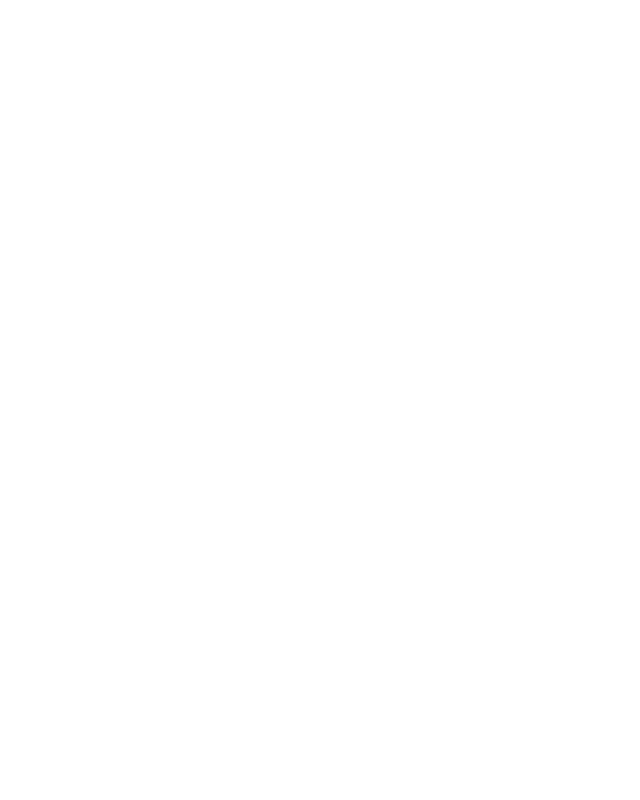
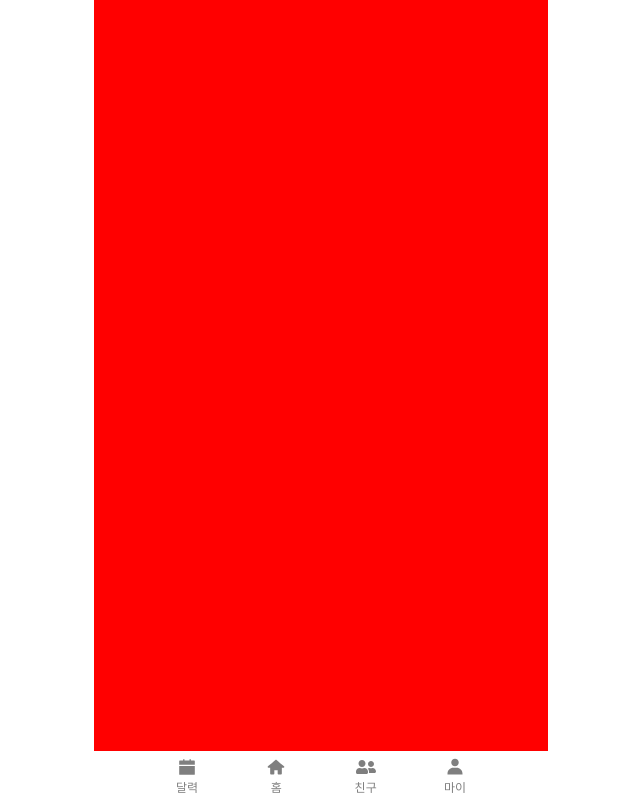
Before and after one commit to Miniproject-Boopower/FE, a React (Create React App) app: page /calenderdepth in a window 1280 px wide. Shown: the part 175-975 px from the top of the page, without its empty margins (319-959 px from the left). Before the commit the page ends 800 px from the top, so only its background shows below. Built offline with nearby package versions, Linux system fonts and the light colour scheme.

Commit message:
navbar 및 기본 레이아웃 설정

```diff
--- a/package.json
+++ b/package.json
@@ -9,6 +9,7 @@
     "@testing-library/user-event": "^13.5.0",
     "react": "^19.1.0",
     "react-dom": "^19.1.0",
+    "react-icons": "^5.5.0",
     "react-router-dom": "^7.5.3",
     "react-scripts": "5.0.1",
     "styled-components": "^6.1.17",
--- a/src/App.js
+++ b/src/App.js
@@ -1,12 +1,32 @@
-import RouterComponent from './router';
-import './App.css';
+import React from "react";
+import styled from "styled-components";
+import RouterComponent from "./router";
+import NavBar from "./components/navbar";
+import { BrowserRouter } from "react-router-dom";
 
+const AppWrapper = styled.div`
+  display: flex;
+  justify-content:center ;
+  flex-direction: column;
+  align-items: center;
+`;
+
+
+const Main = styled.main`
+  flex: 1;
+`;
 
 function App() {
   return (
-  <>
-      <RouterComponent />
-  </>);
+    <BrowserRouter>
+      <AppWrapper>
+        <Main>
+          <RouterComponent />
+        </Main>
+        <NavBar />
+      </AppWrapper>
+    </BrowserRouter>
+  );
 }
 
 export default App;
--- /dev/null
+++ b/src/components/navbar.jsx
@@ -0,0 +1,86 @@
+import styled from "styled-components";
+import { AiFillCalendar } from "react-icons/ai";
+import { TiHome } from "react-icons/ti";
+import { BiSolidUser } from "react-icons/bi";
+import { FaUserFriends } from "react-icons/fa";
+import { useNavigate } from "react-router-dom";
+
+const NavContainer = styled.div`
+  display: flex;
+  flex-direction: row;
+  width: 25.125rem;
+  height: 3.0625rem;
+  padding: 0.3125rem 3.5rem;
+  gap: 4.2rem;
+  justify-content: center;
+  align-items: center;
+  box-sizing: border-box;
+`;
+
+const IconContainer = styled.div`
+  display: flex;
+  width: 3rem;
+  gap: 0.08rem;
+  flex-direction: column;
+  align-items: center;
+  cursor: pointer; // ✅ 클릭 가능하게 표시
+`;
+
+const IconText = styled.h4`
+  color: rgba(0, 0, 0, 0.5);
+  font-family: Inter;
+  font-size: 0.75rem;
+  font-style: normal;
+  font-weight: 400;
+  line-height: normal;
+  margin: 0;
+`;
+
+const iconStyle = `
+  width: 1.25rem;
+  height: 1.25rem;
+  color: rgba(0, 0, 0, 0.5);
+`;
+
+const CalendarIcon = styled(AiFillCalendar)`
+  ${iconStyle}
+`;
+const HomeIcon = styled(TiHome)`
+  ${iconStyle}
+`;
+const UserIcon = styled(BiSolidUser)`
+  ${iconStyle}
+`;
+const FriendIcon = styled(FaUserFriends)`
+  ${iconStyle}
+`;
+
+export default function NavBar() {
+  const navigate = useNavigate();
+
+  // 공통 클릭 핸들러
+  const handleClick = (path) => {
+    navigate(path);
+  };
+
+  return (
+    <NavContainer>
+      <IconContainer onClick={() => handleClick("/calender")}>
+        <CalendarIcon />
+        <IconText>달력</IconText>
+      </IconContainer>
+      <IconContainer onClick={() => handleClick("/main")}>
+        <HomeIcon />
+        <IconText>홈</IconText>
+      </IconContainer>
+      <IconContainer onClick={() => handleClick("/friend")}>
+        <FriendIcon />
+        <IconText>친구</IconText>
+      </IconContainer>
+      <IconContainer onClick={() => handleClick("/mypage")}>
+        <UserIcon />
+        <IconText>마이</IconText>
+      </IconContainer>
+    </NavContainer>
+  );
+}
--- a/src/pages/Calender2.jsx
+++ b/src/pages/Calender2.jsx
@@ -1,5 +1,27 @@
+import styled from "styled-components"
+import { useState } from "react"
+
+
+
+const PageContainer = styled.div`
+    width: 25.125rem;
+    height: 54.625rem;
+    display: flex;
+    align-items: center;
+    flex-direction: column;
+    background-color: red;
+    padding : 1.63rem;
+    `
+
+
+
 export default function CalenderDepth(){
+
+    const[data, setdata] = useState("");
+
     return(
-        <p>일정 상세보기 페이지</p>
+
+            <PageContainer>
+            </PageContainer>
     )
 }
--- a/src/router.js
+++ b/src/router.js
@@ -1,5 +1,5 @@
 import React from "react";
-import { BrowserRouter, Route, Routes } from "react-router-dom";
+import { Route, Routes } from "react-router-dom";
 import BestFriend from "./pages/bestfriend";
 import Calender from "./pages/Calender";
 import CalenderDepth from "./pages/Calender2";
@@ -14,7 +14,6 @@
 
 const RouterComponent = () => {
     return (
-      <BrowserRouter>
         <Routes>
           <Route path="/" element={<Setting />} />
           <Route path="/bestFriend" element={<BestFriend />} />
@@ -28,7 +27,6 @@
           <Route path="/main" element={<Main />} />
           <Route path="/mypage" element={<MyPage />} />
         </Routes>
-      </BrowserRouter>
     );
   };
 
```
Also changed, not shown: 1 other file (tests, documents, lock files or other folders).
